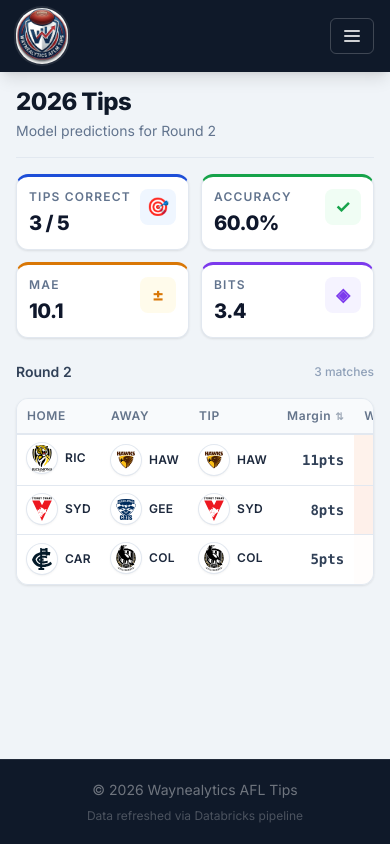
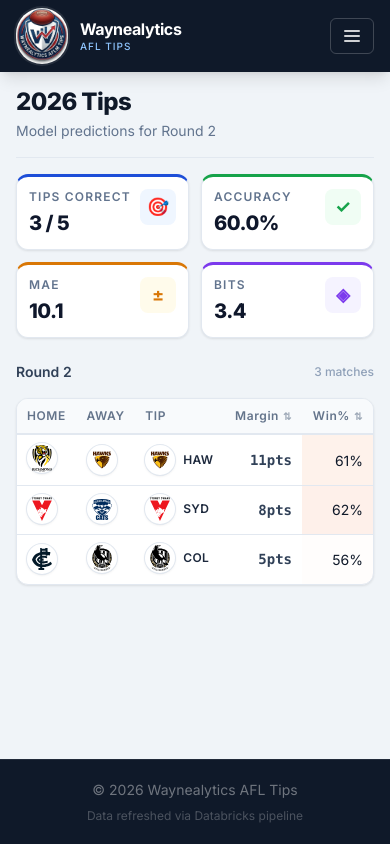
Before and after one commit to WayneGibbings/afl_model_site, a Next.js app: page /tips in a window 390 px wide. Built offline with nearby package versions, Linux system fonts and the light colour scheme.

Commit message:
Morew mobile fixes

```diff
--- a/src/components/layout/Navbar.tsx
+++ b/src/components/layout/Navbar.tsx
@@ -29,11 +29,11 @@ export function Navbar() {
             className="rounded-full ring-2 ring-white/10 group-hover:ring-white/30 transition-all"
             priority
           />
-          <div className="hidden sm:block">
-            <span className="block text-white font-bold text-lg leading-tight tracking-tight">
+          <div className="block">
+            <span className="block text-white font-bold text-base leading-tight tracking-tight sm:text-lg">
               Waynealytics
             </span>
-            <span className="block text-blue-300 text-xs font-medium tracking-widest uppercase">
+            <span className="block text-blue-300 text-[10px] font-medium tracking-widest uppercase sm:text-xs">
               AFL Tips
             </span>
           </div>
--- a/src/components/shared/TeamBadge.tsx
+++ b/src/components/shared/TeamBadge.tsx
@@ -5,6 +5,7 @@ interface TeamBadgeProps {
   team: TeamKey;
   size?: "sm" | "md";
   showFullName?: boolean;
+  showName?: boolean;
 }
 
 const iconSizes = {
@@ -12,7 +13,7 @@ const iconSizes = {
   md: 26,
 };
 
-export function TeamBadge({ team, size = "sm", showFullName = false }: TeamBadgeProps) {
+export function TeamBadge({ team, size = "sm", showFullName = false, showName = true }: TeamBadgeProps) {
   const teamInfo = teams[team];
   const iconSize = iconSizes[size];
   const name = showFullName ? teamInfo.name : teamInfo.short;
@@ -25,9 +26,11 @@ export function TeamBadge({ team, size = "sm", showFullName = false }: TeamBadge
       >
         <Image src={teamInfo.icon} alt={`${teamInfo.name} logo`} width={iconSize} height={iconSize} />
       </span>
-      <span className={`font-semibold tracking-wide text-slate-800 ${size === "md" ? "text-sm" : "text-xs"}`}>
-        {name}
-      </span>
+      {showName ? (
+        <span className={`font-semibold tracking-wide text-slate-800 ${size === "md" ? "text-sm" : "text-xs"}`}>
+          {name}
+        </span>
+      ) : null}
     </span>
   );
 }
--- a/src/components/tips/TipsTable.tsx
+++ b/src/components/tips/TipsTable.tsx
@@ -117,10 +117,10 @@ export function TipsTable({ predictions }: TipsTableProps) {
                   </td>
                   <td className="hidden px-4 py-3 text-slate-500 text-sm md:table-cell">{prediction.venue}</td>
                   <td className="px-4 py-3">
-                    <TeamBadge team={prediction.home_team} size="sm" />
+                    <TeamBadge team={prediction.home_team} size="sm" showName={false} />
                   </td>
                   <td className="px-4 py-3">
-                    <TeamBadge team={prediction.away_team} size="sm" />
+                    <TeamBadge team={prediction.away_team} size="sm" showName={false} />
                   </td>
                   <td className="px-4 py-3">
                     <TeamBadge team={prediction.predicted_winner} size="sm" />
```
